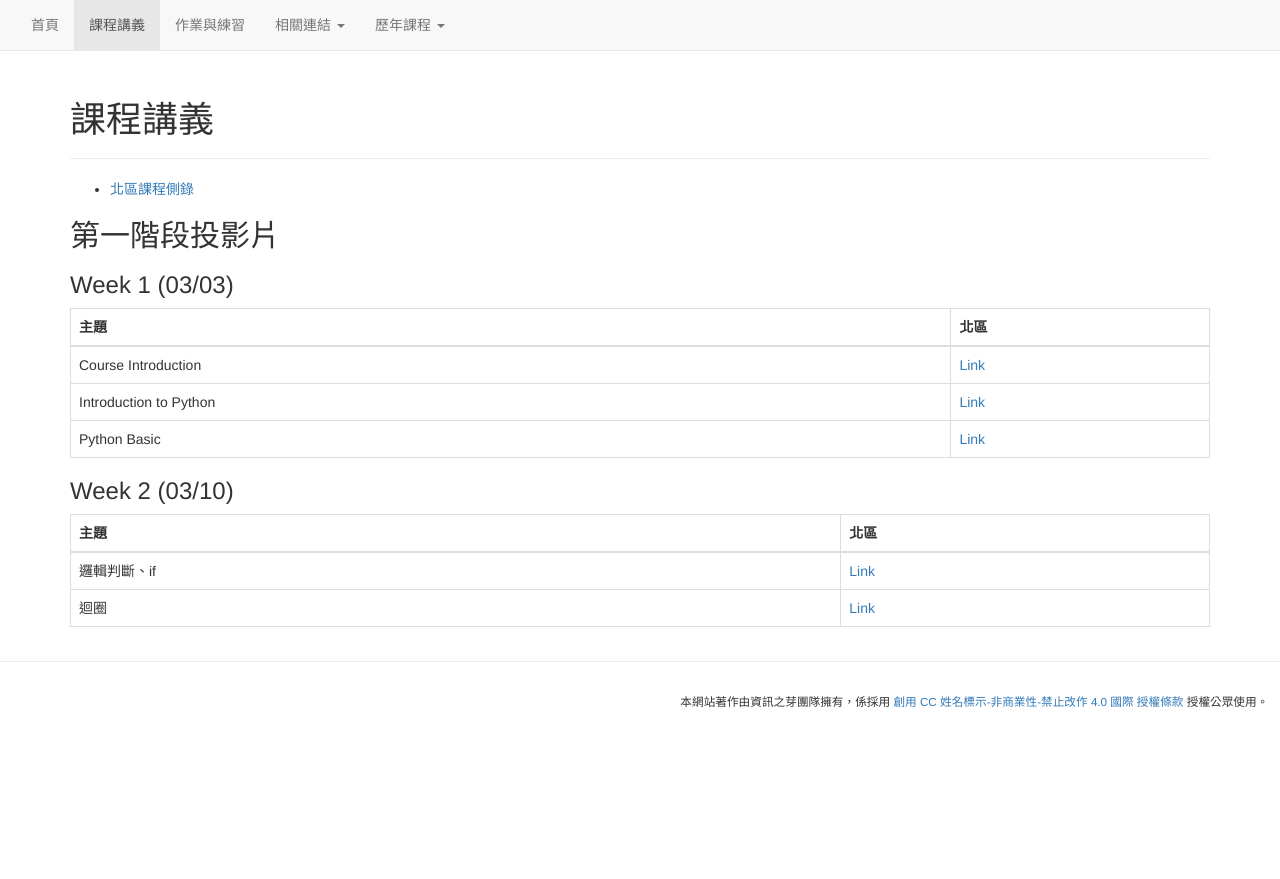
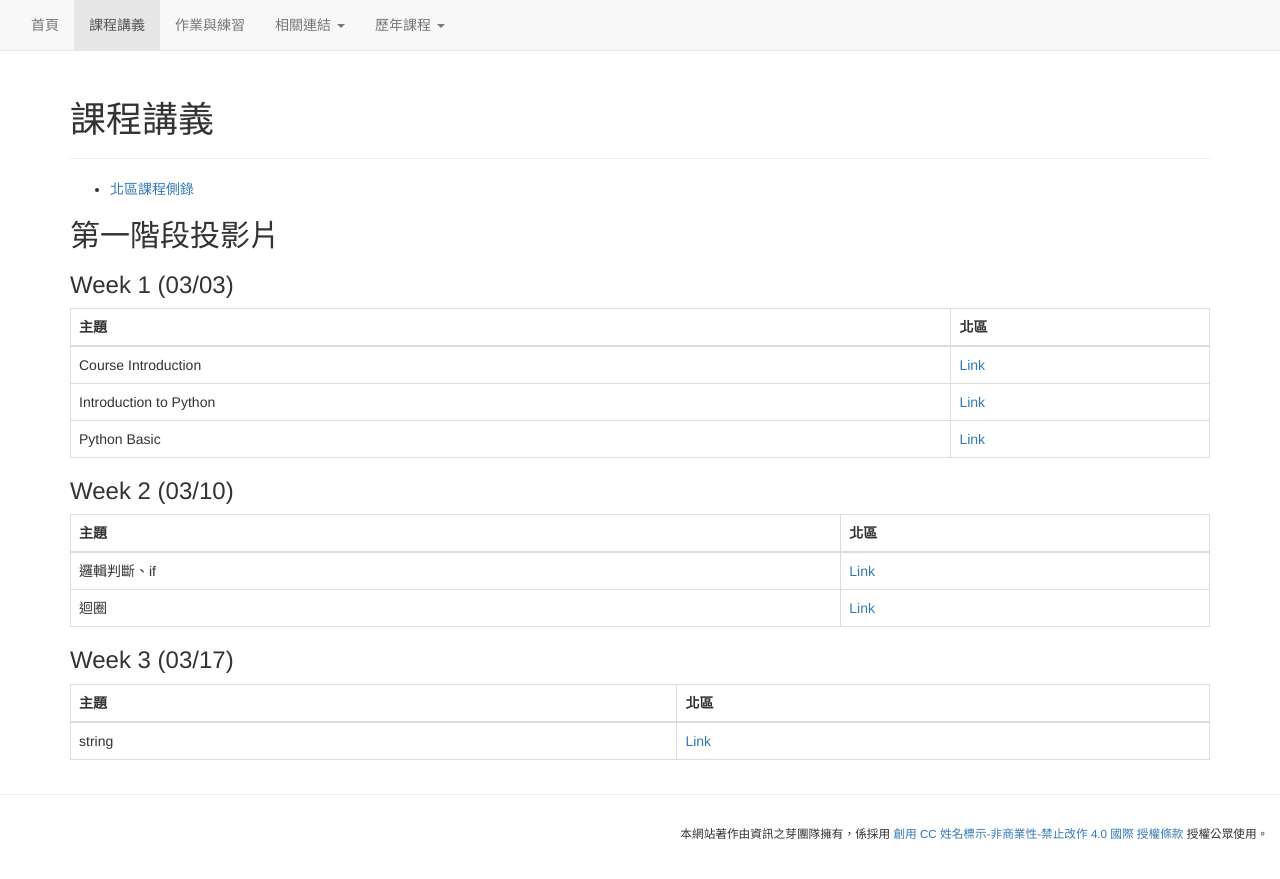
Before and after one commit to tw-csie-sprout/py2025, a Jekyll site: the page built from slides.md, in a window 1280 px wide. Shown: the top 879 px of the page. Built offline with Jekyll 4.4.1, drawn with Linux system fonts in a browser that asks for light colours.

Commit message:
Update slides.md

```diff
--- a/slides.md
+++ b/slides.md
@@ -24,3 +24,10 @@ title: "課程講義"
 | --- | --- |
 | 邏輯判斷、if | [Link](https://docs.google.com/presentation/d/1Na8_-UwhAiXk8KrPRxkh4rO9YDE03Ra2iy_jCfxVKuA/edit?usp=sharing) |
 | 迴圈 | [Link](https://drive.google.com/file/d/1jXdN-vTeIwsCsouMqE2gzyF0hlo4VTiE/view?usp=drive_link) |
+
+### Week 3 (03/17)
+
+{: .table .table-bordered}
+| 主題 | 北區 |
+| --- | --- |
+| string | [Link](https://docs.google.com/presentation/d/17FgMddy7Rs4BBLltV1O2X-yln4xfPF8QxY93dVpx-Es/edit?usp=sharing) |
```
